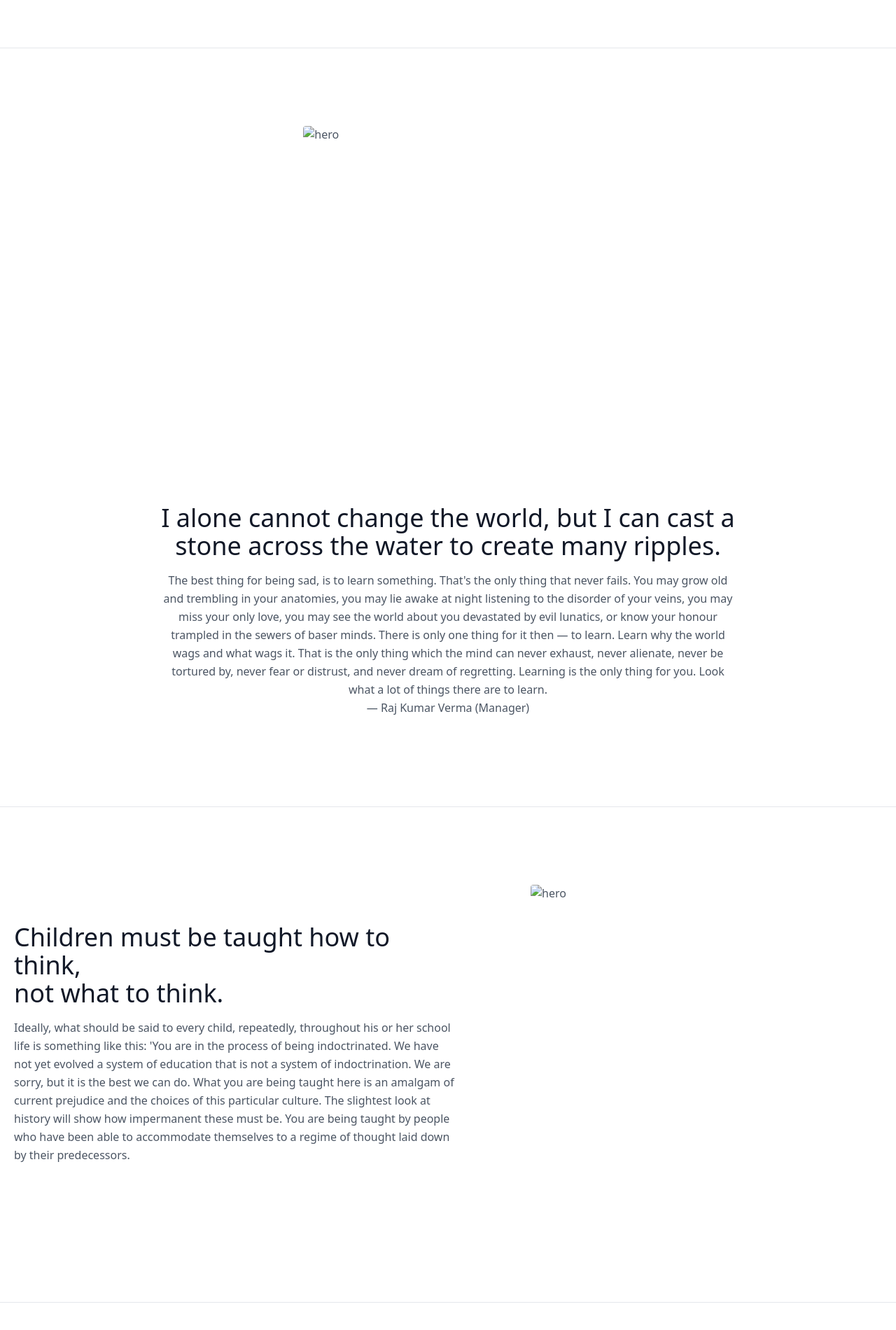
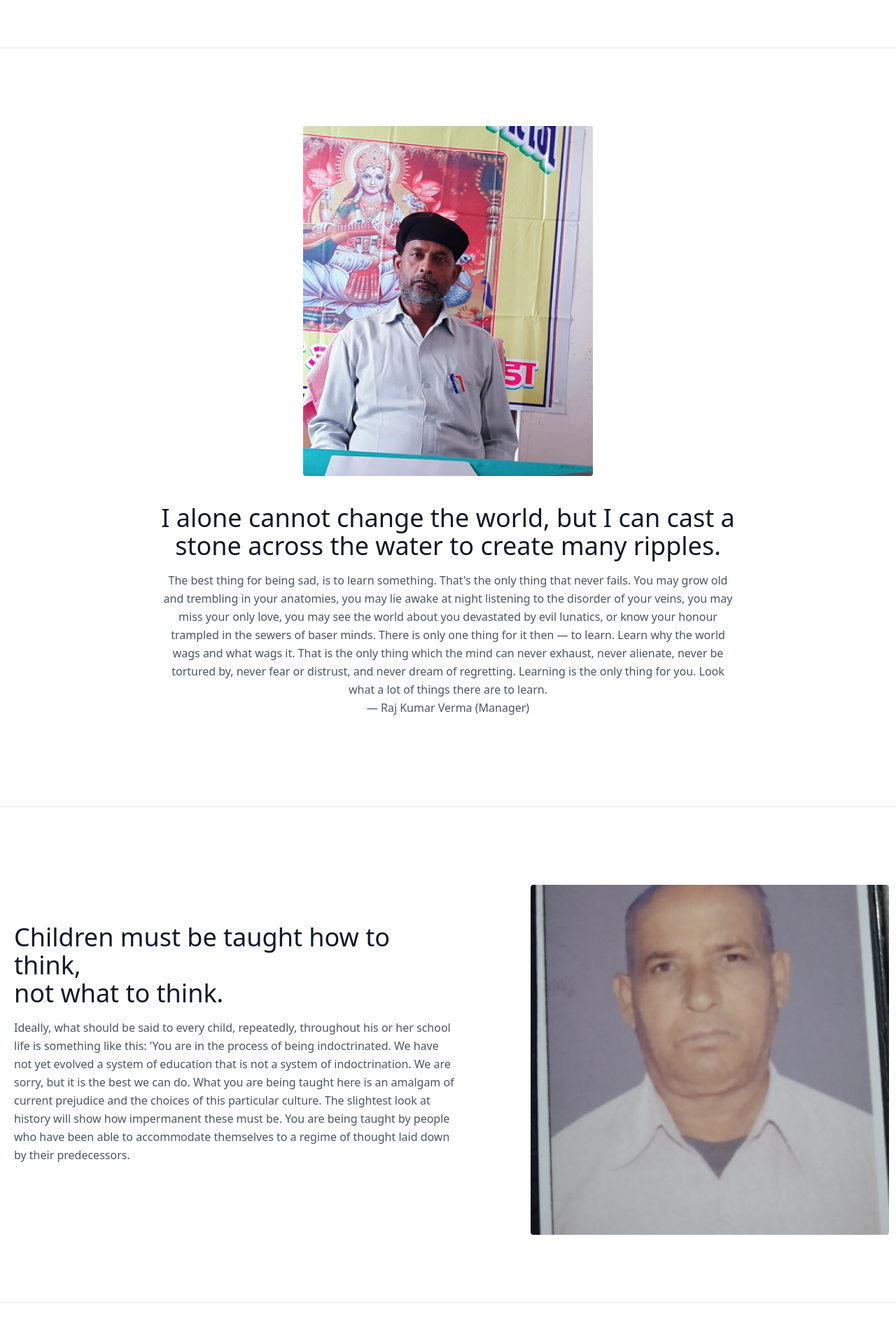
Before and after one commit to indeedabhay/MSS, a plain HTML site: page about.html in a window 1280 px wide. Shown: the part 1235-3135 px from the top of the page at 70% size. Drawn offline with nearby package versions, Linux system fonts and the light colour scheme.

Commit message:
updated image errors

```diff
--- a/about.html
+++ b/about.html
@@ -61,7 +61,7 @@ The world around us is everything external. The world within us is everything in
 
 <section class="text-gray-600 body-font">
   <div class="container mx-auto flex px-5 py-24 items-center justify-center flex-col">
-    <img class="lg:w-2/6 md:w-3/6 w-5/6 mb-10 object-cover object-center rounded" alt="hero" src="images/manager_sahab.jpg">
+    <img class="lg:w-2/6 md:w-3/6 w-5/6 mb-10 object-cover object-center rounded" alt="hero" src="manager_sahab.jpg">
     <div class="text-center lg:w-2/3 w-full">
       <h1 class="title-font sm:text-4xl text-3xl mb-4 font-medium text-gray-900">I alone cannot change the world, but I can cast a stone across the water to create many ripples.</h1>
       <p class="mb-8 leading-relaxed">The best thing for being sad, is to learn something. That's the only thing that never fails. You may grow old and trembling in your anatomies, you may lie awake at night listening to the disorder of your veins, you may miss your only love, you may see the world about you devastated by evil lunatics, or know your honour trampled in the sewers of baser minds. There is only one thing for it then — to learn. Learn why the world wags and what wags it. That is the only thing which the mind can never exhaust, never alienate, never be tortured by, never fear or distrust, and never dream of regretting. Learning is the only thing for you. Look what a lot of things there are to learn. <br>― Raj Kumar Verma (Manager)</p>
@@ -79,7 +79,7 @@ The world around us is everything external. The world within us is everything in
       <p class="mb-8 leading-relaxed">Ideally, what should be said to every child, repeatedly, throughout his or her school life is something like this: 'You are in the process of being indoctrinated. We have not yet evolved a system of education that is not a system of indoctrination. We are sorry, but it is the best we can do. What you are being taught here is an amalgam of current prejudice and the choices of this particular culture. The slightest look at history will show how impermanent these must be. You are being taught by people who have been able to accommodate themselves to a regime of thought laid down by their predecessors.</p>
     </div>
     <div class="lg:max-w-lg lg:w-full md:w-1/2 w-5/6">
-      <img class="object-cover object-center rounded" alt="hero" src="images/shuklaji.jpg">
+      <img class="object-cover object-center rounded" alt="hero" src="shuklaji.jpg">
     </div>
   </div>
 </section>
```
